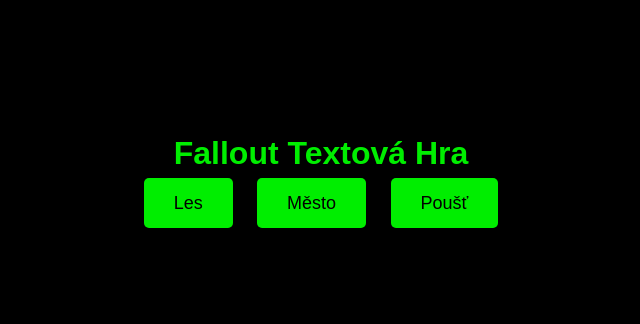
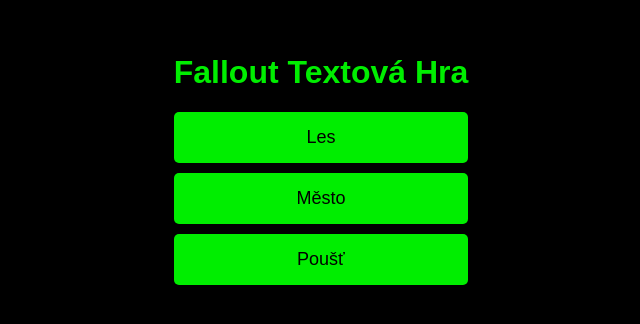
Before and after one commit to FalloutTRPG/fallout-trpg, a plain HTML site: page index.html in a window 1280 px wide. Shown: the part 236-560 px from the top of the page, without its empty margins (319-959 px from the left). Drawn offline with Linux system fonts and the light colour scheme.

Commit message:
Update index.html

```diff
--- a/index.html
+++ b/index.html
@@ -97,7 +97,8 @@
             text-align: center;
         }
         .rozcestnik a {
-            margin: 10px;
+            display: block; /* Tlačítka pod sebou */
+            margin: 10px 0; /* Mezery mezi tlačítky */
             padding: 15px 30px;
             font-size: 18px;
             background-color: #00ee00;
```
